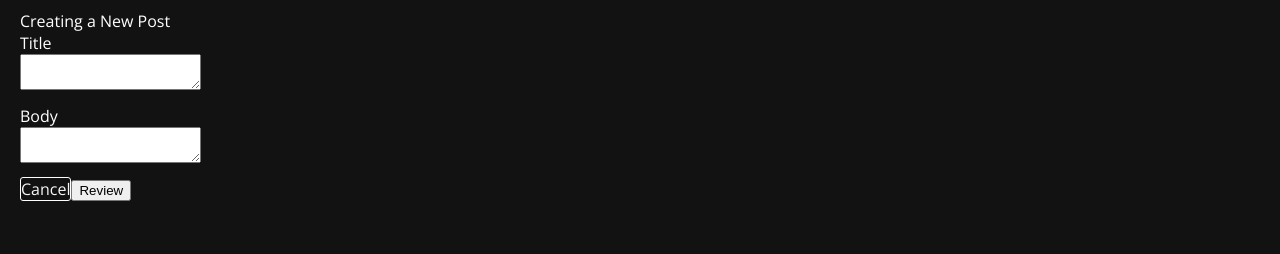
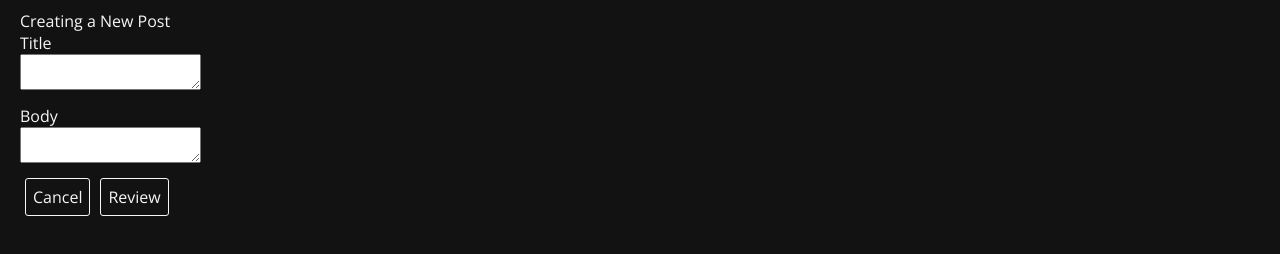
Before and after one commit to mikechoi1/Herdit, a React app in the folder client/: page /posts/add in a window 1280 px wide. Shown: the part 60-314 px from the top of the page. Built offline with nearby package versions, Linux system fonts and the light colour scheme; no server answers.

Commit message:
moved styling to general button and class & fixed button styling

```diff
--- a/client/src/components/App.css
+++ b/client/src/components/App.css
@@ -8,3 +8,20 @@ body {
     color: #F5F6F7;
     text-decoration: none;
 }
+.simple-border {
+    border: 1px solid #F5F6F7;
+    border-radius: 3px;
+    padding: 7px;
+    margin: 5px;
+}
+
+button {
+    background: #121212;
+    border: 1px solid #F5F6F7;
+    border-radius: 3px;
+    color: #F5F6F7;
+    padding: 7px;
+    margin: 0 5px;
+    font: inherit;
+    cursor: pointer;
+}
--- a/client/src/components/Pages/Homepage.js
+++ b/client/src/components/Pages/Homepage.js
@@ -15,7 +15,7 @@ class Homepage extends Component {
                 return (
                     <div>
                         <h1>Hi, {this.props.auth.displayname}</h1>
-                        <div style={{marginBottom: '25px'}}><Link to='/posts/add' className='link' style={{border: '1px solid white', borderRadius: '5px', padding: '7px'}}>Add Post</Link></div>
+                        <div style={{marginBottom: '25px'}}><Link to='/posts/add' className='link simple-border'>Add Post</Link></div>
                     </div>
                 );
         }
--- a/client/src/components/Post/PostForm.js
+++ b/client/src/components/Post/PostForm.js
@@ -28,13 +28,13 @@ class PostForm extends Component {
 
     render() {
         return(
-            <div style={{height: '1000px', background: '#121212', padding: '70px 20px 0 20px', color: 'white'}}>
+            <div style={{height: '1000px', background: '#121212', padding: '70px 20px 0 20px', color: '#F5F6F7'}}>
                 {/* handleSubmit is given by reduxForm and will run the function we give it whenever we submit the form */}
                 <div>Creating a New Post</div>
                                                         {/* () => function() === function */}
                 <form onSubmit={this.props.handleSubmit(this.props.onPostSubmit)}>
                     {this.renderFields()}
-                    <Link to='/' className='link' style={{border: '1px solid white', borderRadius: '3px'}}>
+                    <Link to='/' className='link simple-border'>
                         Cancel
                     </Link>
                     <button type='submit'>Review</button>
```
